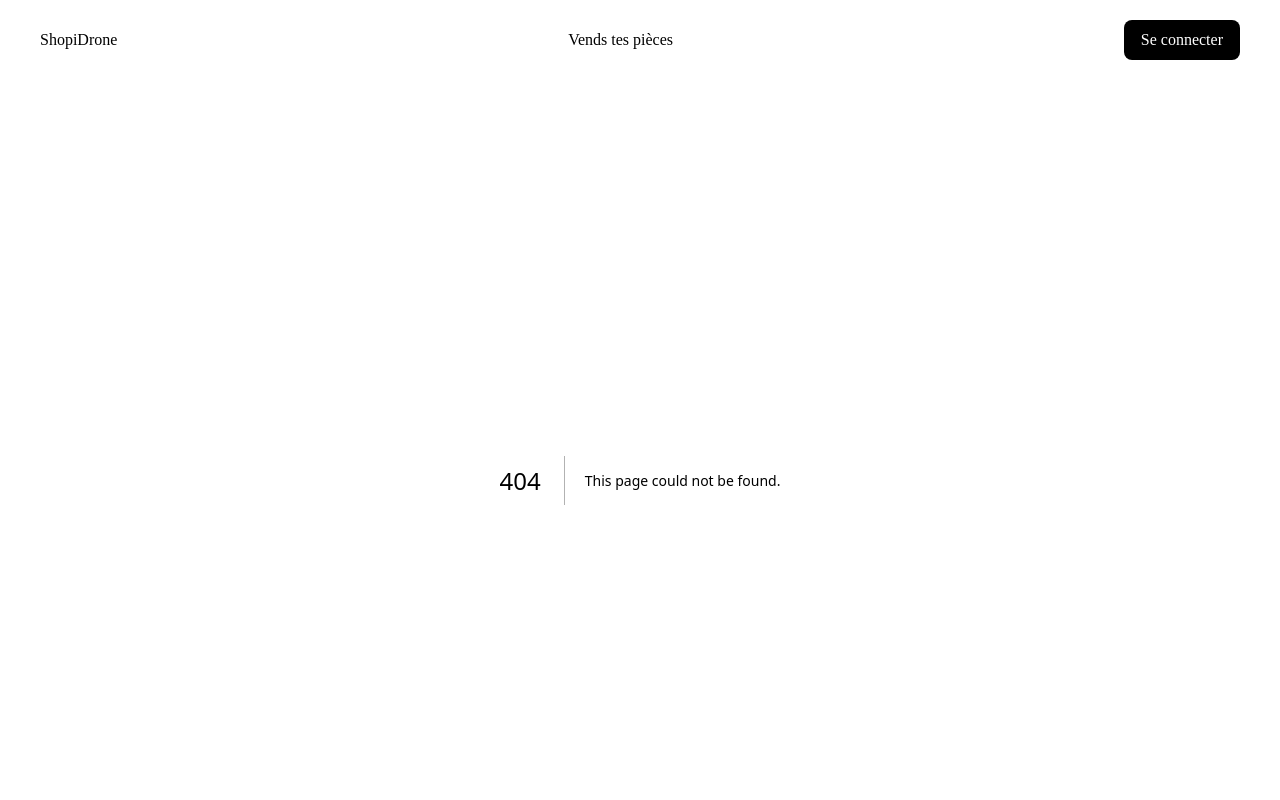
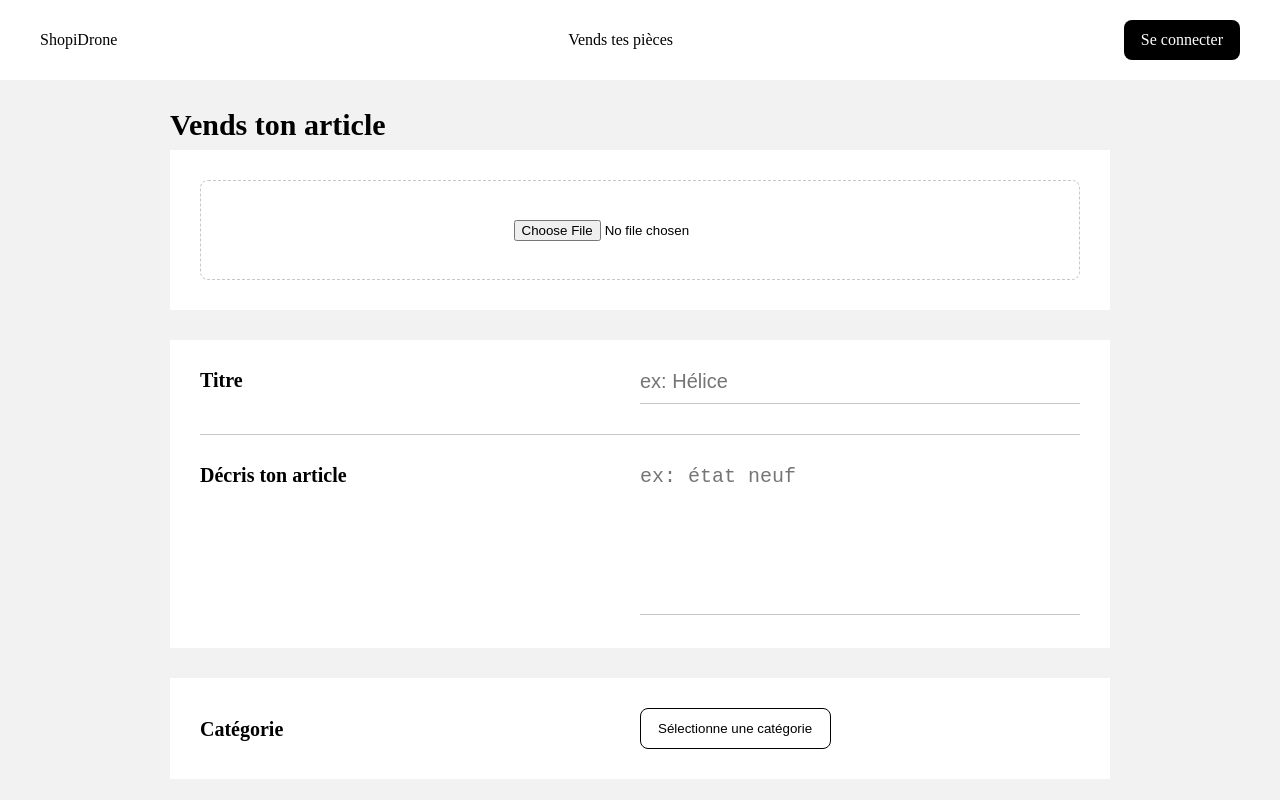
Before and after one commit to ShopiDroneOrganisation/ShopiDrone-front, a Next.js app: page /sell in a window 1280 px wide. Before the commit this address had no page. Shown: the top 800 px of the page. Built offline with nearby package versions, Linux system fonts and the light colour scheme.

Commit message:
page dashboard + ajouter un article

```diff
--- a/src/app/assets/styles/_variables.scss
+++ b/src/app/assets/styles/_variables.scss
@@ -1,6 +1,8 @@
 // Colors
 $color-blue: #241cd0;
 $color-black: #000;
+$color-grey: #c7c7c7;
+$color-light-grey: #F2F2F2;
 $color-white: #FFF;
 
 // Fonts
--- a/src/app/assets/styles/components/_btn.scss
+++ b/src/app/assets/styles/components/_btn.scss
@@ -64,12 +64,19 @@ button, .default-btn, .btn {
     color: variables.$color-white;
     background-color: variables.$color-black;
 
+    > .label {
+        text-align: center;
+    }
+
     &.-ico {
         .label {
             line-height: 0;
         }
     }
-    > .label {
-        text-align: center;
+
+    &.-outline {
+        background-color: transparent;
+        border: solid 1px variables.$color-black;
+        color: variables.$color-black;
     }
 }
--- /dev/null
+++ b/src/app/assets/styles/components/_grid.scss
@@ -0,0 +1,88 @@
+@use "../variables";
+
+.grid {
+    display: grid;
+    grid-gap: var(--grid-gap);
+    grid-auto-flow: dense;
+    grid-template-columns: repeat(var(--grid-col-number), 1fr);
+
+    &.-no-gap {
+        --grid-gap: 0;
+    }
+
+    &.-two {
+        --grid-col-number: 2;
+    }
+
+    &.-three {
+        --grid-col-number: 3;
+    }
+
+    > .col {
+        --grid-col-width: 3;
+        min-width: 0;
+        grid-column: 1 / calc(var(--grid-col-width) + 1);
+
+        &.-auto {
+            grid-column: auto / span var(--grid-col-width);
+        }
+
+        &.-half {
+            --grid-col-width: calc(var(--grid-col-number) / 2);
+        }
+
+        &.-one {
+            --grid-col-width: 1;
+        }
+
+        &.-two {
+            --grid-col-width: 2;
+        }
+
+        &.-three {
+            --grid-col-width: 3;
+        }
+
+        &.-four {
+            --grid-col-width: 4;
+        }
+
+        &.-five {
+            --grid-col-width: 5;
+        }
+
+        &.-six {
+            --grid-col-width: 6;
+        }
+
+        &.-seven {
+            --grid-col-width: 7;
+        }
+
+        &.-eight {
+            --grid-col-width: 8;
+        }
+
+        &.-full {
+            --grid-col-width: var(--grid-col-number);
+        }
+
+        &.-right {
+            grid-column: calc(var(--grid-col-number) - var(--grid-col-width) + 1) / calc(var(--grid-col-number) + 1);
+        }
+    }
+
+    &.-vcenter {
+        align-items: center;
+    }
+
+    &.-vstart {
+        align-items: flex-start;
+    }
+
+    @media #{variables.$mobile} {
+        &:not(.-keep-mobile) {
+            display: block;
+        }
+    }
+}
--- a/src/app/assets/styles/main.scss
+++ b/src/app/assets/styles/main.scss
@@ -3,8 +3,12 @@
 @use "commons";
 
 @use "components/flex";
+@use "components/grid";
 @use 'components/_btn';
 
 @use "pages/home";
 
-@use "../../components/navbar";
+@use "../../components/NavBar/navbar";
+
+@use "../../dashboard/dashboard";
+@use "../../sell/sell";
--- a/src/app/components/Navbar.tsx
+++ b/src/app/components/NavBar/Navbar.tsx
@@ -5,9 +5,9 @@ export default function Navbar() {
         <div className={'navbar'}>
             <div className={'wrapper -large -padded'}>
                 <div className={'flex -justify-space-between -align-center content'}>
-                    <a href="/" className={'home'}>ShopiDrone</a>
-                    <a href="/" className={'nav-item'}>Vends tes pièces</a>
-                    <a href="/" className={'btn'}>Se connecter</a>
+                    <a href="/public" className={'home'}>ShopiDrone</a>
+                    <a href="/public" className={'nav-item'}>Vends tes pièces</a>
+                    <a href="/public" className={'btn'}>Se connecter</a>
                 </div>
             </div>
         </div>
--- /dev/null
+++ b/src/app/dashboard/dashboard.scss
@@ -0,0 +1,8 @@
+.dashboard {
+    h1 {
+        text-align: center;
+        font-size: 3rem;
+        margin: 20px 0 40px;
+        font-weight: bold;
+    }
+}
--- a/src/app/layout.tsx
+++ b/src/app/layout.tsx
@@ -1,7 +1,7 @@
 import type {Metadata} from "next";
 import {Geist, Geist_Mono} from "next/font/google";
 import "./globals.css";
-import Navbar from "@/app/components/Navbar";
+import Navbar from "@/app/components/NavBar/Navbar";
 import "../app/assets/styles/main.scss";
 
 const geistSans = Geist({
--- a/src/app/page.tsx
+++ b/src/app/page.tsx
@@ -1,5 +1,4 @@
 import Image from "next/image";
-import "../app/assets/styles/main.scss"
 import ProductList from "./components/ProductList/ProductList"
 
 export default function Home() {
--- /dev/null
+++ b/src/app/sell/page.tsx
@@ -0,0 +1,55 @@
+import './sell.scss'
+
+export default function Sell() {
+    return (
+        <div className="page-sell">
+            <div className="wrapper -medium -padded">
+                <h1>Vends ton article</h1>
+                <div className="bloc">
+                    <div className="img-area flex -align-center -justify-center">
+                        <input type="file" accept="image/png, image/jpeg, image/jpg"/>
+                    </div>
+                </div>
+
+                <div className="bloc">
+                    <div className="grid -two">
+                        <div className="col -one label -auto">Titre</div>
+                        <div className="col -one -auto">
+                            <input type="text" className="input-text" placeholder={'ex: Hélice '}/>
+                        </div>
+                    </div>
+                    <hr className="separator"/>
+                    <div className="grid -two">
+                        <div className="col label -one -auto">Décris ton article</div>
+                        <div className="col -one -auto">
+                            <textarea name="description" id="description" className="text-area"
+                                      placeholder={'ex: état neuf'}></textarea>
+                        </div>
+                    </div>
+                </div>
+                <div className="bloc">
+                    <div className="grid -two">
+                        <div className="col -one -auto label flex -align-center">Catégorie</div>
+                        <div className="col -one -auto">
+                            <select name="category" id="category" className="select btn -outline">
+                                <option value="none">Sélectionne une catégorie</option>
+                                <option value="cat-1">Catégorie 1</option>
+                                <option value="cat-2">Catégorie 2</option>
+                                <option value="cat-3">Catégorie 3</option>
+                            </select>
+                        </div>
+                    </div>
+                </div>
+                <div className="bloc">
+                    <div className="grid -two">
+                        <div className="col -one label -auto">Prix</div>
+                        <div className="col -one -auto">
+                            <input type="number" className="input-text" placeholder={'0,00€ '}/>
+                        </div>
+                    </div>
+                </div>
+                <button className="btn add-btn">Ajouter</button>
+            </div>
+        </div>
+    )
+}
--- /dev/null
+++ b/src/app/sell/sell.scss
@@ -0,0 +1,60 @@
+@use '../assets/styles/variables';
+
+.page-sell {
+    background-color: variables.$color-light-grey;
+    min-height: calc(var(--vh) * 100);
+    padding: 30px 0;
+
+    h1 {
+        font-size: 30px;
+        font-weight: bold;
+        padding-bottom: 10px;
+    }
+
+    .bloc {
+        background-color: variables.$color-white;
+        padding: 30px;
+        margin-bottom: 30px;
+
+        > .img-area {
+            border-radius: 8px;
+            border: dashed 1px variables.$color-grey;
+            height: 100px;
+        }
+
+        > .grid {
+            font-size: 20px;
+
+            > .label {
+                font-weight: bold;
+            }
+
+            .input-text, .text-area {
+                font-size: 20px;
+                border: none;
+                border-bottom: solid 1px variables.$color-grey;
+                background-color: transparent;
+                padding-bottom: 10px;
+                width: 100%;
+                color: variables.$color-black;
+            }
+
+            .text-area {
+                resize: none;
+                height: 150px;
+            }
+        }
+
+        > .separator {
+            background-color: variables.$color-grey;
+            border: none;
+            height: 1px;
+            width: 100%;
+            margin: 30px 0;
+        }
+    }
+
+    .add-btn {
+        margin-left: auto;
+    }
+}
```
Also changed, not shown: src/app/dashboard/page.tsx (added, +13 -0 lines), src/app/components/NavBar/navbar.scss (renamed from src/app/components/navbar.scss).
